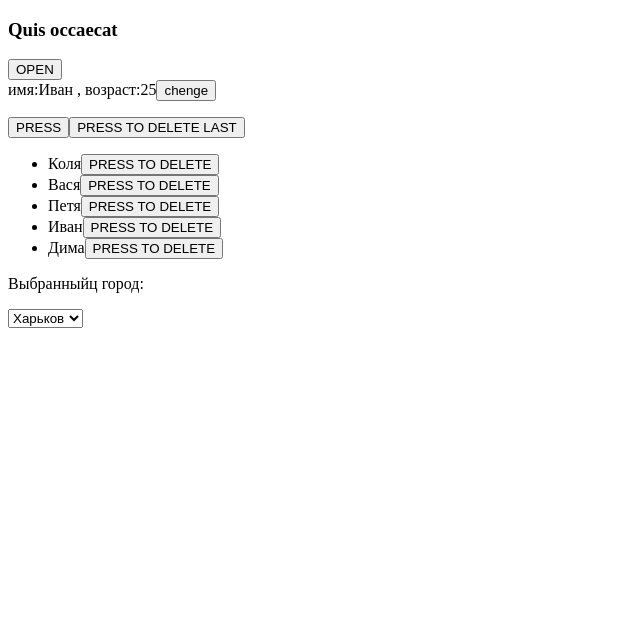
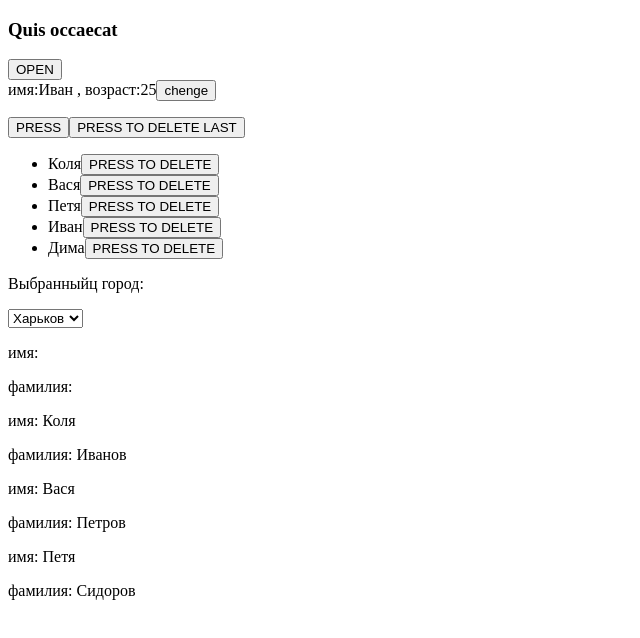
Before and after one commit to lvlashnin/ReactElementary, a React (Create React App) app: page / in a window 1280 px wide. Shown: the top 638 px of the page, without its empty margins (0-640 px from the left). Built offline with nearby package versions, Linux system fonts and the light colour scheme.

Commit message:
ReactComponent props\state

```diff
--- a/src/App.jsx
+++ b/src/App.jsx
@@ -6,9 +6,29 @@ import TernarIf from './TernarIf'
 import ProCycles from './ProCycles';
 // import ReactForms from './ReactForms';
 import ProReactForms from './ProReactForms'
+import ReactComponents from './ReactComponents';
 
 class App extends Component {
+  constructor() {
+		super();
+
+		//Храним данные в стейте:
+    this.state = {
+			users: [
+				{name: 'Коля', surname: 'Иванов'},
+				{name: 'Вася', surname: 'Петров'},
+				{name: 'Петя', surname: 'Сидоров'},
+			]
+		}
+	}
   render() {
+    const users = this.state.users.map((item, index) => {
+			return <ReactComponents
+				key={index}
+				name={item.name}
+				surname={item.surname}
+			/>;
+		})
     return (
       <div>
       <Article article = {articles[1]} foo = 'bar'/>
@@ -17,6 +37,8 @@ class App extends Component {
       <ProCycles/>
       {/* <ReactForms/> */}
       <ProReactForms/>
+      <ReactComponents/>
+      {users}
       </div>
     );
   }
--- /dev/null
+++ b/src/ReactComponents.jsx
@@ -0,0 +1,19 @@
+import React, { Component } from 'react';
+
+class ReactComponents extends Component {
+   constructor(props){
+       super(props)
+
+   }
+
+    render() {
+        return (
+            <div>
+            <p>имя: {this.props.name}</p>
+			<p>фамилия: {this.props.surname}</p>
+            </div>
+        )
+    }
+}
+
+export default ReactComponents;
--- a/src/ReactForms.jsx
+++ b/src/ReactForms.jsx
@@ -3,13 +3,15 @@ import React, { Component } from 'react';
 export default class ReactForms extends Component {
 	constructor(){
 		super()
-
+		this.state = {name: 'Иван', surname: 'Иванов'}
 	}
 
 	render() {
 		return (
 			<div>
-
+				<p>
+			имя: {this.state.name}, фамилия: {this.state.surname}
+		</p>
 			</div>
 		)
 	}
```
